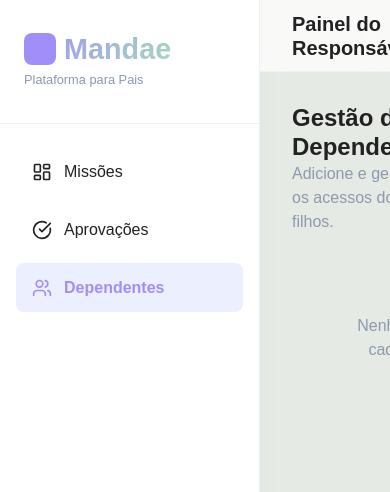
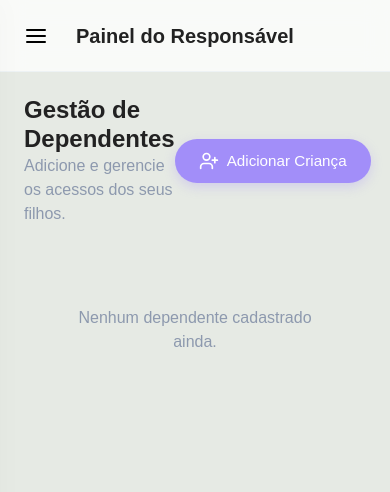
Before and after one commit to Sterlabs-Tech/mandae, a Next.js app: page /parent/dependents in a window 390 px wide. Shown: the top 492 px of the page. Built offline with nearby package versions, Linux system fonts and the light colour scheme; a web font is replaced by a local one.

Commit message:
Fix parent mobile sidebar and Inter dark mode colors

```diff
--- a/src/app/(parent)/layout.jsx
+++ b/src/app/(parent)/layout.jsx
@@ -11,10 +11,16 @@ export default function ParentLayout({ children }) {
     const router = useRouter();
     const pathname = usePathname();
     const [isProfileOpen, setIsProfileOpen] = useState(false);
+    const [isSidebarOpen, setIsSidebarOpen] = useState(false);
 
     const handleLogout = () => {
         logout();
         router.push('/login');
+    };
+
+    // Close sidebar when navigating on mobile
+    const handleNavClick = () => {
+        setIsSidebarOpen(false);
     };
 
     // If no currentUser or not a parent, we should handle this via a higher level auth wrapper,
@@ -25,15 +31,10 @@ export default function ParentLayout({ children }) {
 
     return (
         <div className="app-container" style={{ background: 'var(--mandae-bg)' }}>
+            <div className={`sidebar-overlay ${isSidebarOpen ? 'open' : ''}`} onClick={() => setIsSidebarOpen(false)}></div>
+
             {/* Sidebar */}
-            <aside style={{
-                width: 'var(--sidebar-width)',
-                background: 'var(--mandae-bg-element)',
-                borderRight: '1px solid var(--mandae-border)',
-                display: 'flex',
-                flexDirection: 'column',
-                boxShadow: '4px 0 24px rgba(0,0,0,0.02)'
-            }}>
+            <aside className={`sidebar-container ${isSidebarOpen ? 'open' : ''}`}>
                 {/* Logo / Brand */}
                 <div style={{ padding: '2rem 1.5rem', borderBottom: '1px solid var(--mandae-border)' }}>
                     <h2 className="text-gradient" style={{ fontSize: '1.8rem', display: 'flex', alignItems: 'center', gap: '8px' }}>
@@ -49,6 +50,7 @@ export default function ParentLayout({ children }) {
                 <nav style={{ flex: 1, padding: '1.5rem 1rem', display: 'flex', flexDirection: 'column', gap: '0.5rem' }}>
                     <Link
                         href="/parent"
+                        onClick={handleNavClick}
                         style={{
                             display: 'flex', alignItems: 'center', gap: '12px', padding: '0.8rem 1rem', borderRadius: 'var(--radius-sm)',
                             background: pathname === '/parent' ? 'rgba(67, 97, 238, 0.1)' : 'transparent',
@@ -63,6 +65,7 @@ export default function ParentLayout({ children }) {
 
                     <Link
                         href="/parent/approvals"
+                        onClick={handleNavClick}
                         style={{
                             display: 'flex', alignItems: 'center', gap: '12px', padding: '0.8rem 1rem', borderRadius: 'var(--radius-sm)',
                             background: pathname === '/parent/approvals' ? 'rgba(67, 97, 238, 0.1)' : 'transparent',
@@ -83,6 +86,7 @@ export default function ParentLayout({ children }) {
 
                     <Link
                         href="/parent/dependents"
+                        onClick={handleNavClick}
                         style={{
                             display: 'flex', alignItems: 'center', gap: '12px', padding: '0.8rem 1rem', borderRadius: 'var(--radius-sm)',
                             background: pathname === '/parent/dependents' ? 'rgba(67, 97, 238, 0.1)' : 'transparent',
@@ -120,11 +124,14 @@ export default function ParentLayout({ children }) {
                     backdropFilter: 'blur(12px)',
                     borderBottom: '1px solid var(--mandae-border)',
                     position: 'sticky', top: 0, zIndex: 10,
-                    display: 'flex', alignItems: 'center', padding: '0 2rem'
+                    display: 'flex', alignItems: 'center', padding: '0 1rem'
                 }}>
-                    <h1 style={{ fontSize: '1.25rem' }}>Painel do Responsável</h1>
+                    <button className="btn-icon mobile-header-toggle" onClick={() => setIsSidebarOpen(true)}>
+                        <svg width="24" height="24" viewBox="0 0 24 24" fill="none" stroke="currentColor" strokeWidth="2" strokeLinecap="round" strokeLinejoin="round"><line x1="3" y1="12" x2="21" y2="12"></line><line x1="3" y1="6" x2="21" y2="6"></line><line x1="3" y1="18" x2="21" y2="18"></line></svg>
+                    </button>
+                    <h1 style={{ fontSize: '1.25rem', marginLeft: '0.5rem' }}>Painel do Responsável</h1>
                 </header>
-                <div style={{ padding: '2rem', maxWidth: '1200px', margin: '0 auto' }}>
+                <div style={{ padding: '1.5rem', maxWidth: '1200px', margin: '0 auto' }}>
                     {children}
                 </div>
             </main>
--- a/src/styles/components.css
+++ b/src/styles/components.css
@@ -208,3 +208,55 @@
     width: 120px;
     height: 120px;
 }
+
+/* Mobile Responsiveness */
+.mobile-header-toggle {
+    display: none;
+}
+
+.sidebar-overlay {
+    display: none;
+    position: fixed;
+    top: 0;
+    left: 0;
+    right: 0;
+    bottom: 0;
+    background: rgba(0, 0, 0, 0.5);
+    z-index: 40;
+}
+
+.sidebar-container {
+    width: var(--sidebar-width);
+    background: var(--mandae-bg-element);
+    border-right: 1px solid var(--mandae-border);
+    display: flex;
+    flex-direction: column;
+    box-shadow: 4px 0 24px rgba(0, 0, 0, 0.02);
+    z-index: 50;
+    transition: transform var(--transition-normal);
+}
+
+@media (max-width: 768px) {
+    .mobile-header-toggle {
+        display: flex;
+        align-items: center;
+        justify-content: center;
+        margin-right: 12px;
+    }
+
+    .sidebar-container {
+        position: fixed;
+        top: 0;
+        bottom: 0;
+        left: 0;
+        transform: translateX(-100%);
+    }
+
+    .sidebar-container.open {
+        transform: translateX(0);
+    }
+
+    .sidebar-overlay.open {
+        display: block;
+    }
+}
--- a/src/styles/global.css
+++ b/src/styles/global.css
@@ -55,11 +55,15 @@
   --mandae-accent: #59595C;
   --mandae-accent-light: #7a7a7e;
 
-  --mandae-bg: #FBEFE7;
-  --mandae-bg-element: #FFFFFF;
-  --mandae-text: #222222;
-  --mandae-text-light: #59595C;
-  --mandae-border: #e8d8ce;
+  /* True Dark Mode Colors */
+  --mandae-bg: #121212;
+  --mandae-bg-element: #1e1e1e;
+  --mandae-text: #ffffff;
+  --mandae-text-light: #a0aabf;
+  --mandae-border: #333333;
+
+  --glass-bg: rgba(30, 30, 30, 0.85);
+  --glass-border: rgba(255, 255, 255, 0.1);
 
   --font-heading: 'Inter', sans-serif;
   --font-body: 'Inter', sans-serif;
```
